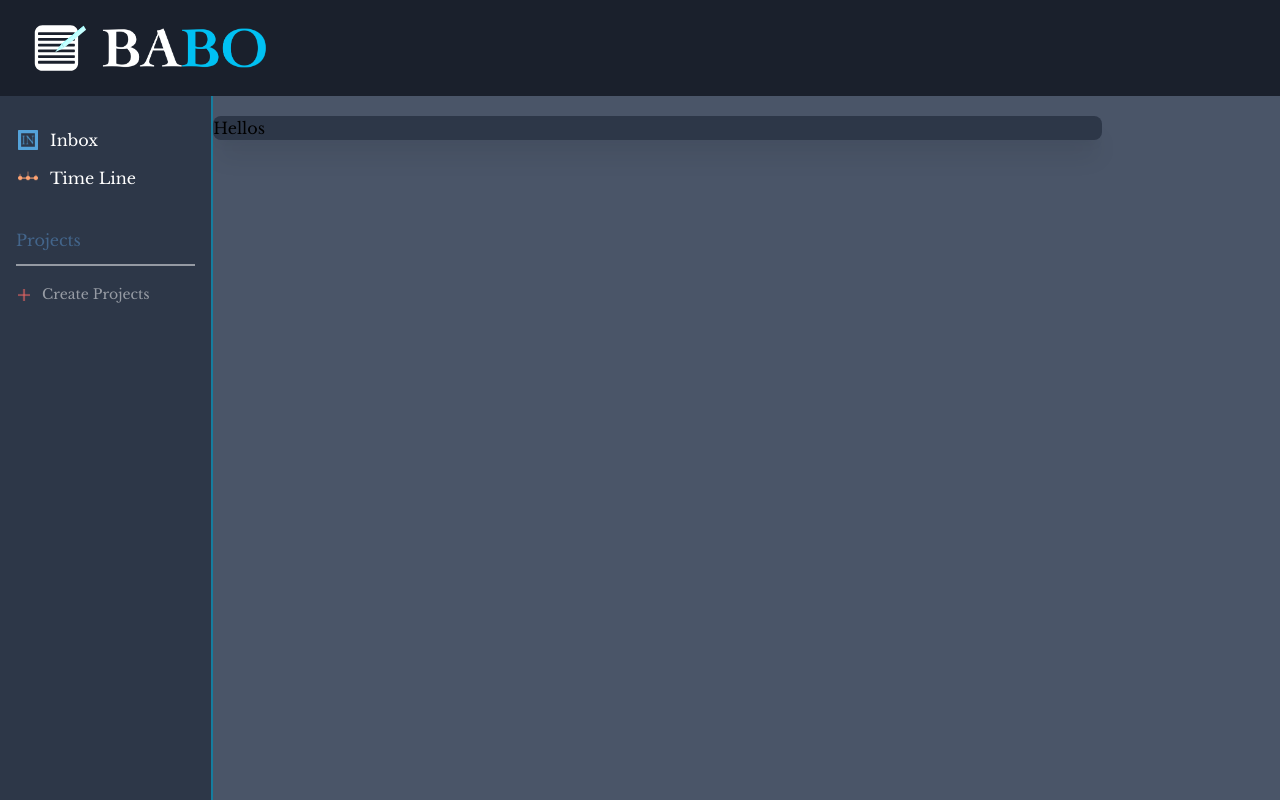
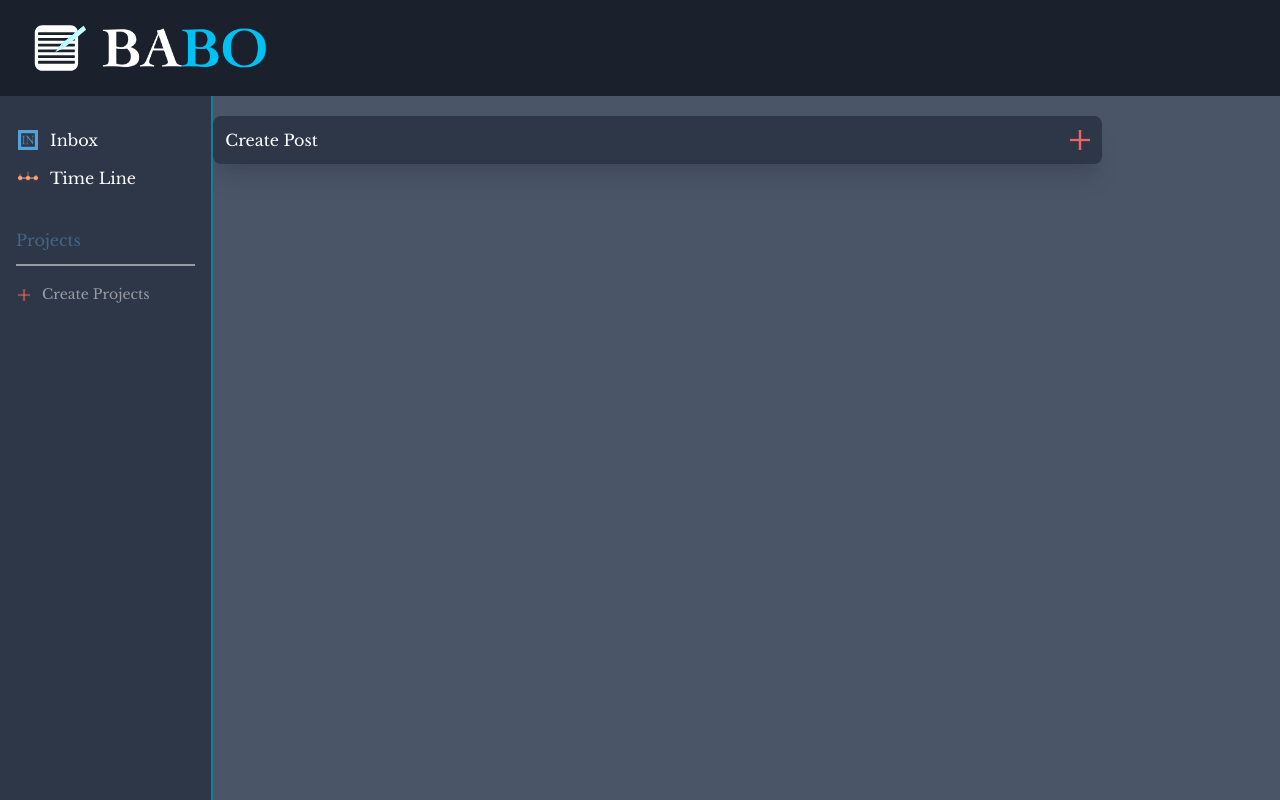
Before and after one commit to JamesTLopez/Babo, a React (Create React App) app: page /dashboard/createproject in a window 1280 px wide. Built offline with nearby package versions, Linux system fonts and the light colour scheme.

Commit message:
createpost ui

```diff
--- a/src/assets/App.css
+++ b/src/assets/App.css
@@ -240,6 +240,20 @@ body,
   }
 }
 
+.rot {
+  -webkit-transform: rotate(45deg);
+          transform: rotate(45deg);
+  -webkit-transition: all 0.4s;
+  transition: all 0.4s;
+}
+
+.rotback {
+  -webkit-transform: rotate(180deg);
+          transform: rotate(180deg);
+  -webkit-transition: all 0.4s;
+  transition: all 0.4s;
+}
+
 @-webkit-keyframes fadeIn {
   from {
     opacity: 0;
--- a/src/assets/App.scss
+++ b/src/assets/App.scss
@@ -196,6 +196,16 @@ body,
   }
 }
 
+.rot{
+  transform: rotate(45deg);
+  transition: all 0.4s;
+}
+.rotback{
+  transform: rotate(180deg);
+  transition: all 0.4s;
+}
+
+
 @keyframes fadeIn {
   from {
     opacity: 0;
--- a/src/components/posts/Createpost.tsx
+++ b/src/components/posts/Createpost.tsx
@@ -1,13 +1,61 @@
-import React from 'react'
+import { Field, Form, Formik } from "formik";
+import React,{useState} from "react";
+import Plus from "../../images/plus.svg";
+
+interface postValues {
+    title:string;
+    hours:number;
+    date:string;
+    description?:string;
+  }
+
 
 function Createpost() {
-    return (
-        <div className="post fadeIn sm:w-3/4 md:4/6 lg:w-3/6 xl:w-5/6  bg-gray-800 my-5 rounded-lg flex justify-between flex-col sm:flex-row shadow-xl ">
-            <div className="flex">
-                <h1>Hellos</h1>
-            </div>
+
+    const [active, isActive] = useState<boolean>(false);
+    let [postValues, setPost] = useState<postValues>({title:'',hours:0,date:'',description:''});
+    const activate = () =>{
+        isActive(!active);
+    }
+
+
+  return (
+    <div className="post fadeIn sm:w-3/4 md:4/6 lg:w-3/6 xl:w-5/6  bg-gray-800 my-5 rounded-lg flex justify-between flex-col  shadow-xl ">
+      <div className="p-3 flex items-center w-full">
+        <div className="flex flex-1 justify-start">
+          <h1 className="text-white">Create Post</h1>
         </div>
-    )
+        <div className="flex flex-1 justify-end">
+          <img onClick={activate} className={!active? `rotback cursor-pointer h-5`: 'rot h-5 cursor-pointer'} src={Plus} alt="open-close"></img>
+        </div>
+      </div>
+      {active ?
+        <div className="p-3 flex items-center justify-center w-full">
+            <Formik initialValues={postValues}
+                   onSubmit={(values, actions) => {
+
+                    actions.setSubmitting(false);
+                  }}>
+              <Form className="flex flex-col text-white">
+                <label htmlFor="title">Title</label>
+                <Field className="bg-gray-700" id="title" name="title" placeholder="" />
+                <label htmlFor="date">Date</label>
+                <Field className="bg-gray-700" id="date" name="date" placeholder="" />
+                <label htmlFor="hours">Hours Worked</label>
+                <Field className="bg-gray-700" id="hours" name="hours" placeholder="" />
+                <label htmlFor="description">Description</label>
+                <Field  className="bg-gray-700 h-20" id="description" name="description" placeholder="description" />
+                <div className="w-full flex justify-center mt-2">
+                  <button className="rounded-md bg-green-800 w-1/3" type="submit">Submit</button>
+                </div>
+
+              </Form>
+            </Formik>
+        </div>
+      :null}
+
+    </div>
+  );
 }
 
-export default Createpost
+export default Createpost;
```
Also changed, not shown: 1 other file (tests, documents, lock files or other folders).
